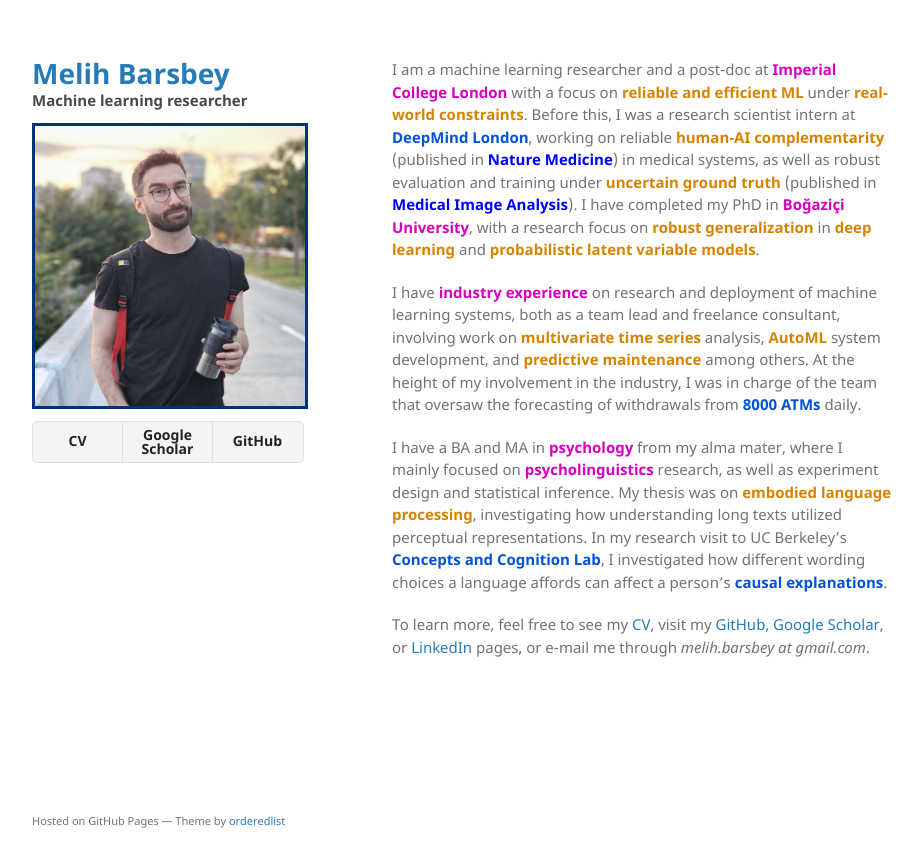
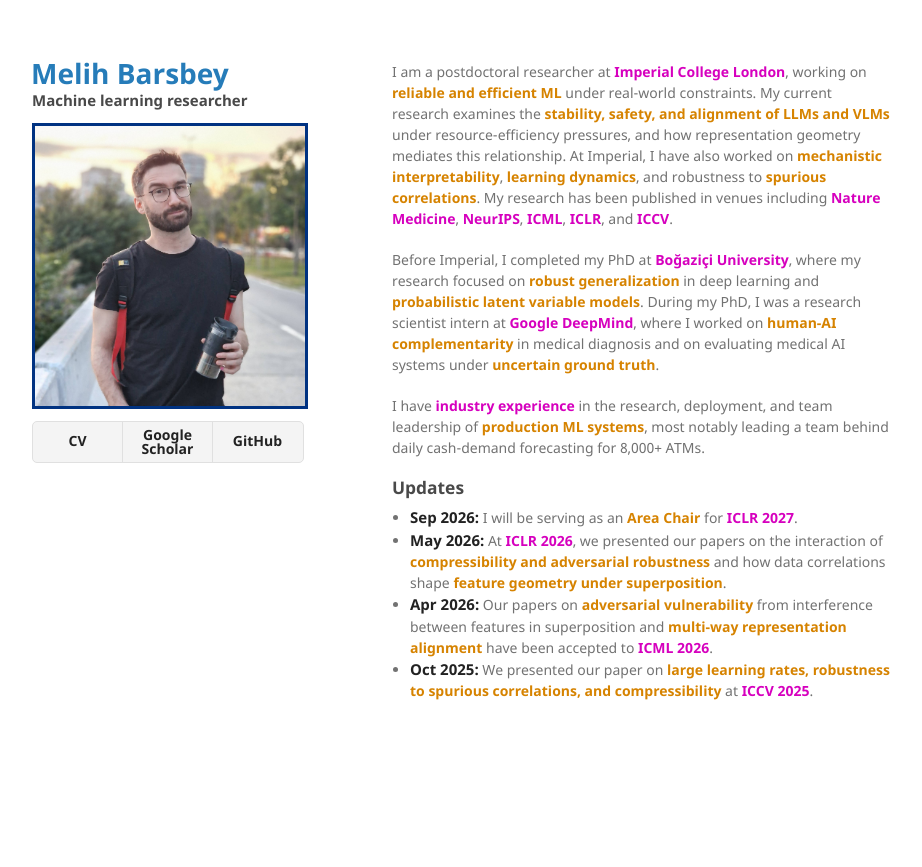
Before and after one commit to mbarsbey/mbarsbey.github.io, a Jekyll site: the page built from index.md, in a window 1280 px wide. Shown: the top 867 px of the page, without its empty margins (178-1100 px from the left). Built offline with Jekyll 4.4.1, drawn with Linux system fonts in a browser that asks for light colours.

Commit message:
Streamline homepage text, add Updates section, and refresh CV
- Rewrite main text around current research, PhD, DeepMind internship and industry work; two highlight colours
- Add Updates section (ICLR 2027 AC, ICLR 2026, ICML 2026, ICCV 2025) with paper links
- Style tweaks: non-fixed sidebar, smaller right-column text, tighter list indent, title alignment
- Replace CV PDF with the latest version; drop footer theme credit (theme is CC0)

```diff
--- a/_layouts/default.html
+++ b/_layouts/default.html
@@ -46,7 +46,6 @@
         {% if site.github.is_project_page %}
         <p>This project is maintained by <a href="{{ site.github.owner_url }}">{{ site.github.owner_name }}</a></p>
         {% endif %}
-        <p><small>Hosted on GitHub Pages &mdash; Theme by <a href="https://github.com/orderedlist">orderedlist</a></small></p>
       </footer>
     </div>
     <script src="{{ "/assets/js/scale.fix.js" | relative_url }}"></script>
--- a/assets/css/style.scss
+++ b/assets/css/style.scss
@@ -2,3 +2,39 @@
 ---
 
 @import "jekyll-theme-minimal";
+
+// Sidebar scrolls with the page instead of staying fixed
+header {
+  position: static;
+}
+
+// Right column: slightly smaller text, tighter list indent
+section {
+  font-size: 14px;
+}
+
+section ul {
+  padding-left: 18px;
+}
+
+section h3 {
+  margin-bottom: 9px;
+  font-size: calc(1.17em + 1px);
+}
+
+// Optical alignment of the name with the subtitle (side bearing of the large "M")
+header h1 {
+  margin-left: -1px;
+}
+
+// Two-column layout: right column nudged down to sit optically level with the name
+@media screen and (min-width: 961px) {
+  section {
+    margin-top: 3px;
+  }
+}
+
+// Dates at the start of each Updates item
+section li > strong:first-child {
+  font-size: 15px;
+}
--- a/index.md
+++ b/index.md
@@ -1,10 +1,15 @@
 ---
 layout: default
 ---
-I am a machine learning researcher and a post-doc at **<span style="color: #d600be">Imperial College London</span>** with a focus on **<span style="color: #d68300">reliable and efficient ML</span>** under **<span style="color: #d68300">real-world constraints</span>**. Before this, I was a research scientist intern at **<span style="color: #0053d6">DeepMind London</span>**, working on reliable **<span style="color: #d68300">human-AI complementarity</span>** (published in [**<span style="color: blue">Nature Medicine</span>**](https://www.nature.com/aricles/s41591-023-02437-x)) in medical systems, as well as robust evaluation and training under **<span style="color: #d68300">uncertain ground truth</span>** (published in [**<span style="color: blue">Medical Image Analysis</span>**](https://www.sciencedirect.com/science/article/pii/S1361841525001033)). I have completed my PhD in **<span style="color: #d600be">Boğaziçi University</span>**, with a research focus on **<span style="color: #d68300">robust generalization</span>** in **<span style="color: #d68300">deep learning</span>** and **<span style="color: #d68300">probabilistic latent variable models</span>**.
+I am a postdoctoral researcher at **<span style="color: #d600be">Imperial College London</span>**, working on **<span style="color: #d68300">reliable and efficient ML</span>** under real-world constraints. My current research examines the **<span style="color: #d68300">stability, safety, and alignment of LLMs and VLMs</span>** under resource-efficiency pressures, and how representation geometry mediates this relationship. At Imperial, I have also worked on **<span style="color: #d68300">mechanistic interpretability</span>**, **<span style="color: #d68300">learning dynamics</span>**, and robustness to **<span style="color: #d68300">spurious correlations</span>**. My research has been published in venues including **<span style="color: #d600be">Nature Medicine</span>**, **<span style="color: #d600be">NeurIPS</span>**, **<span style="color: #d600be">ICML</span>**, **<span style="color: #d600be">ICLR</span>**, and **<span style="color: #d600be">ICCV</span>**.
 
-I have **<span style="color: #d600be">industry experience</span>** on research and deployment of machine learning systems, both as a team lead and freelance consultant, involving work on **<span style="color: #d68300">multivariate time series</span>** analysis, **<span style="color: #d68300">AutoML</span>** system development, and **<span style="color: #d68300">predictive maintenance</span>** among others. At the height of my involvement in the industry, I was in charge of the team that oversaw the forecasting of withdrawals from **<span style="color: #0053d6">8000 ATMs</span>** daily.
+Before Imperial, I completed my PhD at **<span style="color: #d600be">Boğaziçi University</span>**, where my research focused on **<span style="color: #d68300">robust generalization</span>** in deep learning and **<span style="color: #d68300">probabilistic latent variable models</span>**. During my PhD, I was a research scientist intern at **<span style="color: #d600be">Google DeepMind</span>**, where I worked on [**<span style="color: #d68300">human-AI complementarity</span>**](https://www.nature.com/articles/s41591-023-02437-x) in medical diagnosis and on evaluating medical AI systems under [**<span style="color: #d68300">uncertain ground truth</span>**](https://www.sciencedirect.com/science/article/pii/S1361841525001033).
 
-I have a BA and MA in **<span style="color: #d600be">psychology</span>** from my alma mater, where I mainly focused on **<span style="color: #d600be">psycholinguistics</span>** research, as well as experiment design and statistical inference. My thesis was on **<span style="color: #d68300">embodied language processing</span>**, investigating how understanding long texts utilized perceptual representations. In my research visit to UC Berkeley's **<span style="color: #0053d6">Concepts and Cognition Lab</span>**, I investigated how different wording choices a language affords can affect a person's **<span style="color: #0053d6">causal explanations</span>**.
+I have **<span style="color: #d600be">industry experience</span>** in the research, deployment, and team leadership of **<span style="color: #d68300">production ML systems</span>**, most notably leading a team behind daily cash-demand forecasting for 8,000+ ATMs.
 
-To learn more, feel free to see my <a href="assets/pdf/Melih_Barsbey_CV.pdf">CV</a>, visit my <a href="https://github.com/mbarsbey">GitHub</a>, <a href="https://scholar.google.com/citations?user=cmDBJlEAAAAJ&hl=en">Google Scholar</a>, or <a href="https://www.linkedin.com/in/melih-barsbey/">LinkedIn</a> pages, or e-mail me through _melih.barsbey at gmail.com_.
+### Updates
+
+- **Sep 2026:** I will be serving as an **<span style="color: #d68300">Area Chair</span>** for **<span style="color: #d600be">ICLR 2027</span>**.
+- **May 2026:** At **<span style="color: #d600be">ICLR 2026</span>**, we presented our papers on the interaction of [**<span style="color: #d68300">compressibility and adversarial robustness</span>**](https://openreview.net/forum?id=zSsNzxjWP4) and how data correlations shape [**<span style="color: #d68300">feature geometry under superposition</span>**](https://openreview.net/forum?id=7akSRQS5Xh).
+- **Apr 2026:** Our papers on [**<span style="color: #d68300">adversarial vulnerability</span>**](https://openreview.net/forum?id=fD6c4bD7sR) from interference between features in superposition and [**<span style="color: #d68300">multi-way representation alignment</span>**](https://openreview.net/forum?id=goFOelWmEG) have been accepted to **<span style="color: #d600be">ICML 2026</span>**.
+- **Oct 2025:** We presented our paper on [**<span style="color: #d68300">large learning rates, robustness to spurious correlations, and compressibility</span>**](https://openaccess.thecvf.com/content/ICCV2025/papers/Barsbey_Large_Learning_Rates_Simultaneously_Achieve_Robustness_to_Spurious_Correlations_and_ICCV_2025_paper.pdf) at **<span style="color: #d600be">ICCV 2025</span>**.
```
Also changed, not shown: 1 other file.
